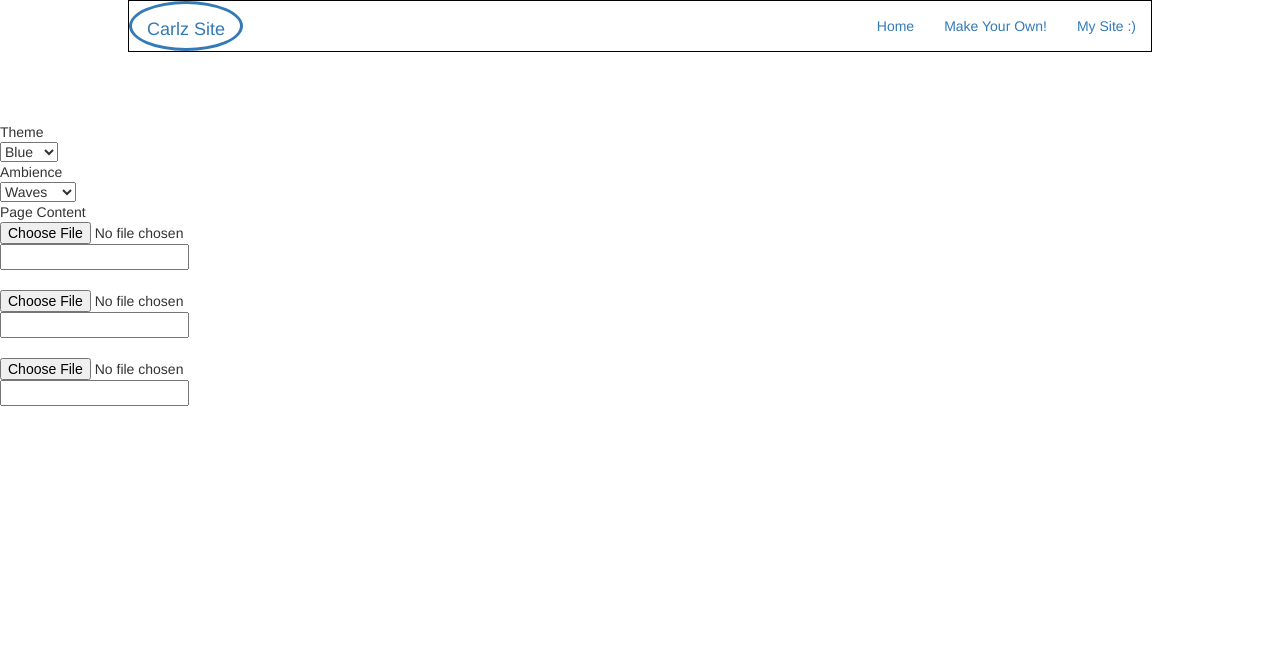
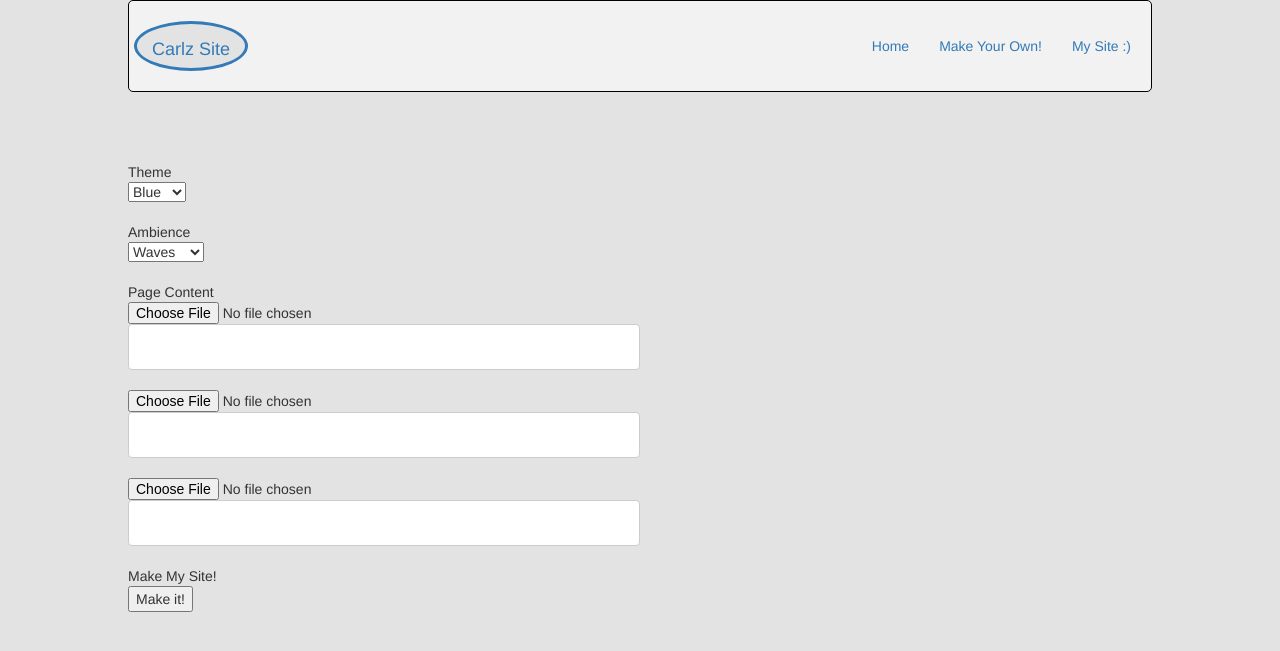
Before and after one commit to carlcorsini/My-Place, a PHP site: page /form.html in a window 1280 px wide. Shown: the top 651 px of the page. Run offline with PHP 8.4, Linux system fonts and the light colour scheme.

Commit message:
basic layout of logic

```diff
--- a/form.html
+++ b/form.html
@@ -5,6 +5,7 @@
     <title>form</title>
     <link rel="stylesheet" type="text/css" href="https://maxcdn.bootstrapcdn.com/bootstrap/3.3.5/css/bootstrap.min.css">
     <link rel="stylesheet" href="stylesheet.css">
+    <script src= "index.js" type="text/javascript"></script>
   </head>
   <body>
     <nav class="navbar">
@@ -19,30 +20,34 @@
         </ul>
       </div>
     </nav>
-    <div class="form">
-      <form class="the form" action="index.html" method="post">
+    <div class="website-form">
+      <form class="the form" action="my-site.html" method="post">
         Theme <br>
-        <select class="theme" name="theme">
+        <select class="theme-options" name="theme">
           <option value="blue">Blue</option>
           <option value="grey">Grey</option>
           <option value="black">Black</option>
           <option value="white">White</option>
-        </select> <br>
+        </select>
+        <br> <br>
         Ambience <br>
-        <select class="ambience" name="ambience">
+        <select class="ambience-options" name="ambience">
           <option value="waves">Waves</option>
           <option value="seagulls">Seagulls</option>
           <option value="city">City</option>
           <option value="night">Night</option>
         </select>
-        <br>
+        <br> <br>
         Page Content <br>
-        <input type="file" name="bio1" value="">
-        <input type="text" name="bio1" value=""> <br> <br>
-        <input type="file" name="bio2" value="">
-        <input type="text" name="bio2" value=""> <br> <br>
-        <input type="file" name="bio3" value="">
-        <input type="text" name="bio3" value=""> <br> <br>
+        <input class="fill-in" type="file" name="bio1" value="">
+        <input class="fill-in" type="text" name="bio1" value=""> <br> <br>
+        <input class="fill-in" type="file" name="bio2" value="">
+        <input class="fill-in" type="text" name="bio2" value=""> <br> <br>
+        <input class="fill-in" type="file" name="bio3" value="">
+        <input class="fill-in" type="text" name="bio3" value=""> <br> <br>
+
+        Make My Site! <br>
+        <button type="submit" name="button">Make it!</button>
       </form>
     </div>
   </body>
--- a/index.js
+++ b/index.js
@@ -0,0 +1,25 @@
+document.addEventListener('DOMContentLoaded', function() {
+  let form = document.querySelector(".website-form")
+  let themeOptions = document.querySelector(".theme-options")
+  let ambienceOptions = document.querySelector(".ambience-options")
+  let fillIn = document.querySelector(".fill-in")
+  form.addEventListener('submit', changes);
+  // deliveryRadio.addEventListener('click', displayForm);
+  // pickupRadio.addEventListener('click', hideForm)
+  // console.log(themeOptions[1])
+  let myContainer = document.getElementsByClassName('my-container')
+  // console.log(myContainer);
+})
+
+
+function changes (event) {
+  // event.preventDefault()
+  let themeOptions = document.querySelector(".theme-options")
+  let myContainer = document.getElementsByClassName('my-container')
+  console.log(myContainer)
+  for (i = 0; i < themeOptions.length; i++) {
+    if (themeOptions[i].value === 'blue') {
+      myContainer.classList.add('blue')
+    }
+  }
+}
--- a/my-site.html
+++ b/my-site.html
@@ -5,6 +5,7 @@
     <title>your site</title>
     <link rel="stylesheet" type="text/css" href="https://maxcdn.bootstrapcdn.com/bootstrap/3.3.5/css/bootstrap.min.css">
     <link rel="stylesheet" href="stylesheet.css">
+    <!-- <script src="index.js" type="text/javascript"></script> -->
   </head>
   <body>
     <audio controls autoplay>
@@ -26,7 +27,7 @@
       <h1>this is my header</h1>
     </div>
 
-    <div class="container">
+    <div class="container my-container">
       <div class="about-me">
         <p>this is my big ass container</p>
       </div>
--- a/stylesheet.css
+++ b/stylesheet.css
@@ -1,9 +1,19 @@
+.blue {
+  background-color: blue;
+}
+
+
+body {
+  background-color: #E3E3E3
+}
+
 .container {
   width: 80%;
   max-height: 80%;
   border: 1px solid black;
   margin: auto;
   text-align: center;
+  /* background-color: grey; */
 }
 
 img {
@@ -22,6 +32,7 @@
   text-align: center;
   border: 1px solid black;
   margin: 1em;
+  background-color: #E3E3E3
 }
 
 .header {
@@ -31,8 +42,14 @@
 }
 
 .footer {
+  font-size: 2em;
   text-align: center;
   margin: auto;
+  margin-top: 2em;
+  margin-bottom: 1em;
+  border: 1px solid black;
+  background-color: grey;
+  max-width: 80%;
 }
 
 .about-me {
@@ -44,7 +61,7 @@
 .navbar,
 .navbar-default {
   margin: 0;
-  background-color: #ffffff;
+  background-color: #E3E3E3;
   border: none;
 }
 
@@ -55,12 +72,83 @@
 }
 
 .navbar-brand {
-  background-color: white;
+  background-color: #E3E3E3;
   border: solid;
   border-radius: 50%;
   /* filter: opacity(0.75) */
 }
 
+/* Form  */
+
+.form {
+  max-width: 80%;
+  margin: auto
+}
+
+* {
+    box-sizing: border-box;
+}
+
+input[type=text], textarea{
+    width: 50%;
+    padding: 12px;
+    border: 1px solid #ccc;
+    border-radius: 4px;
+    box-sizing: border-box;
+    resize: vertical;
+}
+
+label {
+    padding: 12px 12px 12px 0;
+    display: inline-block;
+}
+
+input[type=submit] {
+    background-color: #4CAF50;
+    color: white;
+    padding: 12px 20px;
+    border: none;
+    border-radius: 4px;
+    cursor: pointer;
+    float: right;
+}
+
+input[type=submit]:hover {
+    background-color: #45a049;
+}
+
+.container {
+    border-radius: 5px;
+    background-color: #f2f2f2;
+    padding: 20px;
+}
+
+.col-25 {
+    float: left;
+    width: 25%;
+    margin-top: 6px;
+}
+
+.col-75 {
+    float: left;
+    width: 75%;
+    margin-top: 6px;
+}
+
+/* Clear floats after the columns */
+.row:after {
+    content: "";
+    display: table;
+    clear: both;
+}
+
+/* Responsive layout - when the screen is less than 600px wide, make the two columns stack on top of each other instead of next to each other */
+@media (max-width: 600px) {
+    .col-25, .col-75, input[type=submit] {
+        width: 100%;
+        margin-top: 0;
+    }
+}
 
 /* From Page  */
 
```
